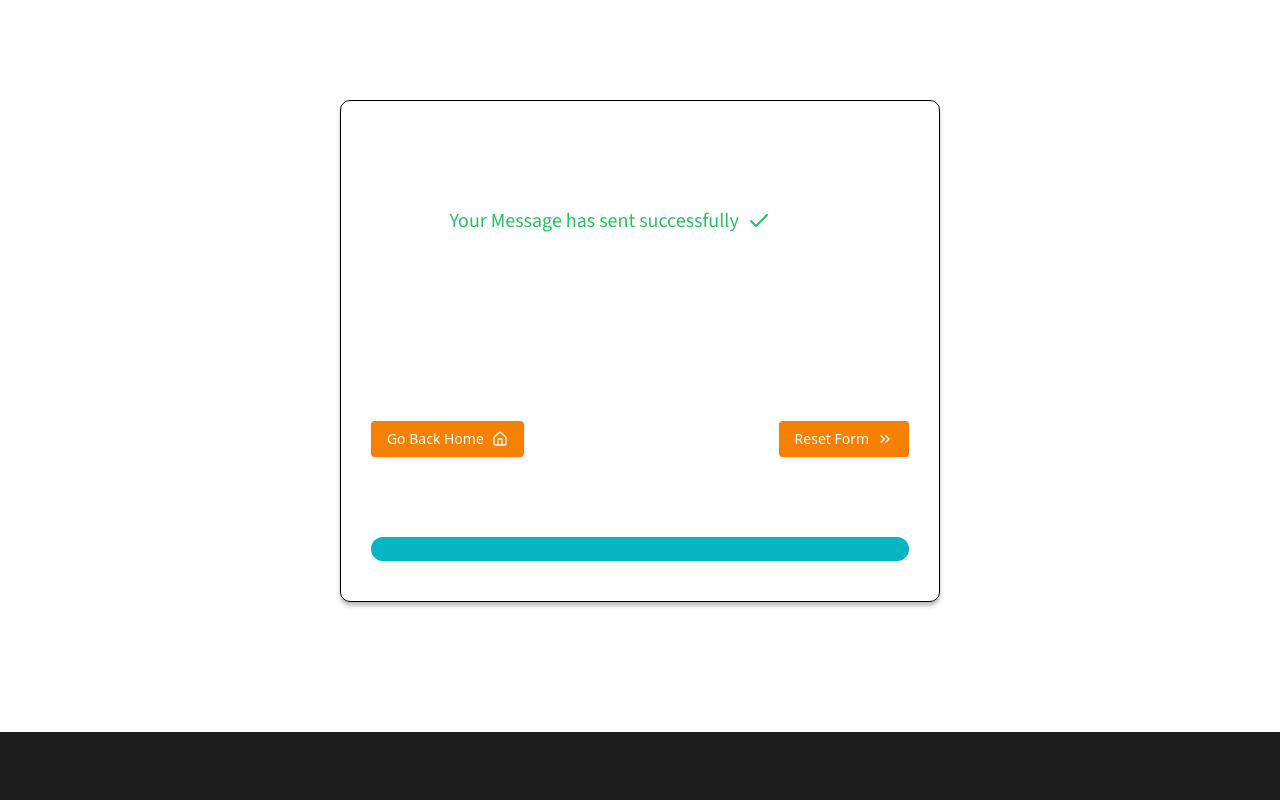
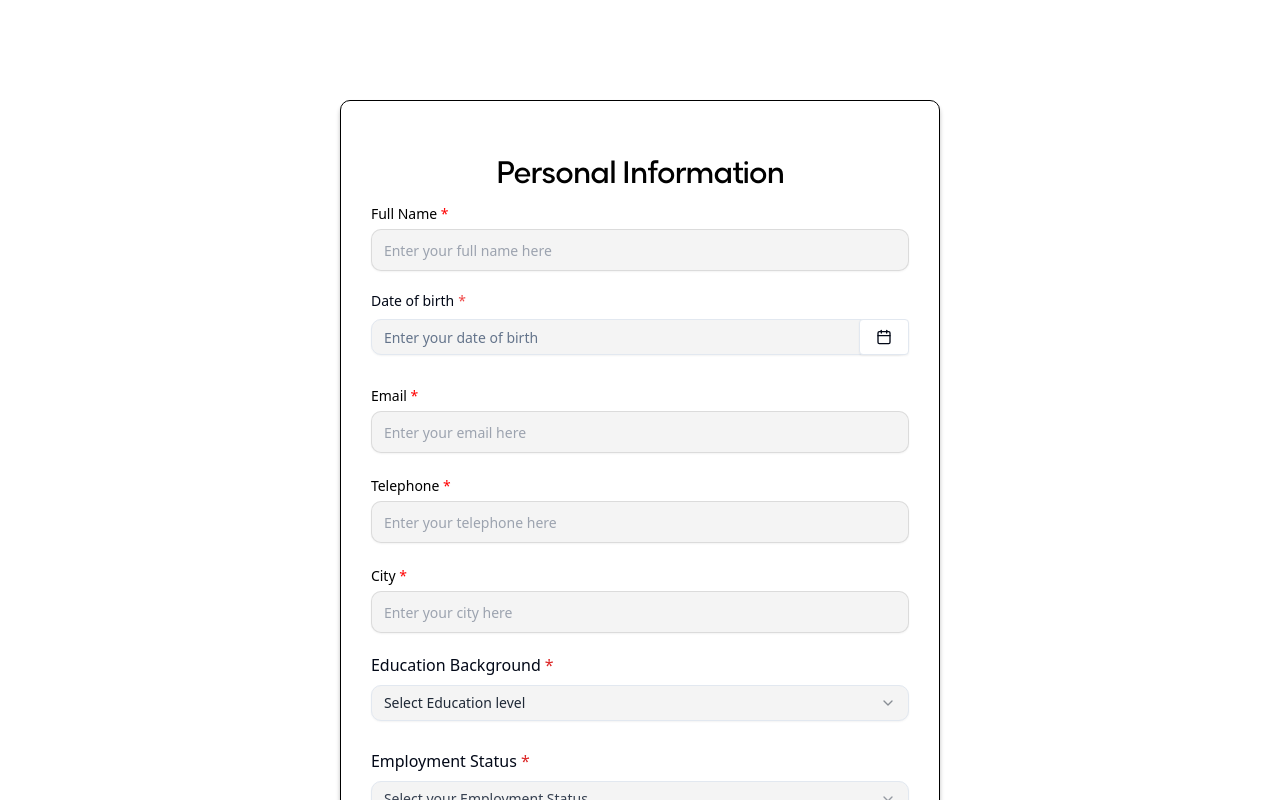
Before and after one commit to joshuatimi54/ic-impact, a React (Vite) app: page /signup in a window 1280 px wide. Shown: the part 460-1260 px from the top of the page. Built offline with nearby package versions, Linux system fonts and the light colour scheme.

Commit message:
Update SignUpForm.tsx

```diff
--- a/src/components/signup/SignUpForm.tsx
+++ b/src/components/signup/SignUpForm.tsx
@@ -12,7 +12,7 @@ import axios from 'axios';
 import { toast } from 'react-toastify';
 
 const SignUpForm: React.FC = () => {
-  const [currentFormIndex, setCurrentFormIndex] = useState<number>(4);
+  const [currentFormIndex, setCurrentFormIndex] = useState<number>(0);
   const [motionDirection, setMotionDirection] = useState<number>(300);
 
   const formik = useFormik<FormValues>({
```
